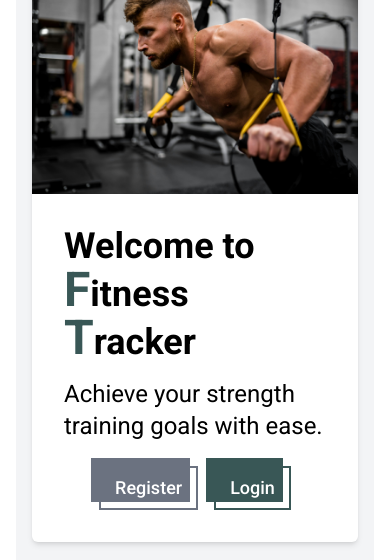
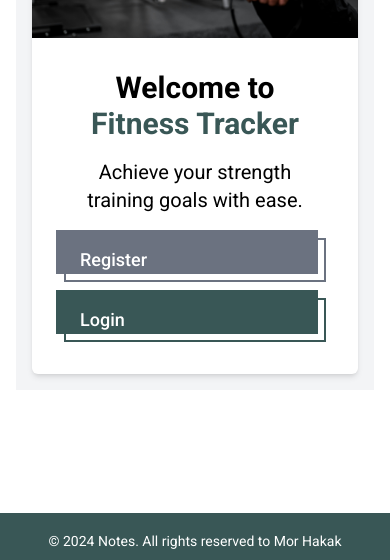
Before and after one commit to morhakak/FitnessTracker.View, a React (Vite) app: page / in a window 390 px wide. Shown: the part 275-835 px from the top of the page. Built offline with nearby package versions, Linux system fonts and the light colour scheme; no server answers; the HTML template or start-up script is replaced by a standard one.

Commit message:
Added a fix for breadcrumbs to display exercise name

```diff
--- a/src/components/UI/Breadcrumbs.jsx
+++ b/src/components/UI/Breadcrumbs.jsx
@@ -1,7 +1,9 @@
 import { Link, useLocation } from "react-router-dom";
+import { useWorkouts } from "../../context/WorkoutContext";
 
 export default function Breadcrumbs() {
   const location = useLocation();
+  const { state } = useWorkouts();
 
   let currentLink = "";
 
@@ -9,12 +11,25 @@ export default function Breadcrumbs() {
     if (string) return string[0].toUpperCase() + string.slice(1).toLowerCase();
   }
 
+  const getWorkoutName = (id) => {
+    const workout = state.workouts.find((w) => w.workoutId === id);
+    return workout ? workout.name : id;
+  };
+
   const crumbs = location.pathname
     .split("/")
     .filter((crumb) => crumb !== "")
     .map((crumb, index, array) => {
       currentLink += `/${crumb}`;
 
+      let crumbLabel = crumb;
+      if (array[0] === "workouts" && index === 1) {
+        crumbLabel = getWorkoutName(crumb);
+      } else if (crumb.includes("user")) {
+        crumbLabel = "User Management";
+      } else {
+        crumbLabel = firstLetterToUpperCase(crumb);
+      }
       if (array.length > 1)
         return (
           <div className="flex items-center" key={crumb}>
@@ -22,9 +37,7 @@ export default function Breadcrumbs() {
               to={currentLink}
               className="dark:text-gray-300 text-[#395756] hover:text-gray-500"
             >
-              {crumb.includes("user")
-                ? "User Managament"
-                : firstLetterToUpperCase(crumb)}
+              {crumbLabel}
             </Link>
             {index < array.length - 1 && (
               <span className="mx-2 text-gray-400">&gt;</span>
--- a/src/components/UI/Layout.jsx
+++ b/src/components/UI/Layout.jsx
@@ -1,14 +1,16 @@
+import { useAuth } from "../../context/AuthContext";
 import Breadcrumbs from "./Breadcrumbs";
 import Footer from "./Footer";
 import Navbar from "./Navbar";
 import PropTypes from "prop-types";
 
 export default function Layout({ children }) {
+  const { user } = useAuth();
   return (
     <div className="flex flex-col min-h-screen">
       <Navbar />
-      <Breadcrumbs />
-      <main className="p-4 flex-grow">{children}</main>
+      {user && <Breadcrumbs />}
+      <main className="px-4 pb-4 flex-grow">{children}</main>
       <Footer />
     </div>
   );
--- a/src/components/UI/Navbar.jsx
+++ b/src/components/UI/Navbar.jsx
@@ -116,7 +116,7 @@ const Navbar = () => {
           <NavLink
             onClick={logout}
             className="block px-2 mb-2 text-sm text-gray-300 hover:text-white sm:px-0 sm:mb-0"
-            to="/"
+            to="/welcome"
           >
             Log out
           </NavLink>
--- a/src/views/RegisterView.jsx
+++ b/src/views/RegisterView.jsx
@@ -122,7 +122,7 @@ const RegisterView = () => {
       <Helmet>
         <title>Register - Fitness Tracker</title>
       </Helmet>
-      <div className="relative">
+      <div className="relative max-h-[90vh]">
         <div className="max-w-md mx-auto shadow-lg mt-10 rounded-md md:max-w-lg lg:max-w-xl p-4 relative bg-[#395756] dark:bg-[#10192E]  dark:shadow-slate-700">
           <form
             className="flex flex-col relative justify-center"
--- a/src/views/WelcomeView.jsx
+++ b/src/views/WelcomeView.jsx
@@ -8,9 +8,9 @@ export default function WelcomeView() {
       <Helmet>
         <title>Welcome - Fitness Tracker</title>
       </Helmet>
-      <div className="flex items-center justify-center min-h-screen bg-gray-100 dark:bg-[#0a0f1d]">
+      <div className="flex items-center justify-center sm:h-[400px] mt-6 bg-gray-100 dark:bg-[#0a0f1d]">
         <div className="bg-white shadow-md rounded-md overflow-hidden flex flex-col md:flex-row md:max-w-4xl w-full m-4">
-          <div className="md:w-1/2 w-full">
+          <div className="md:w-1/2 w-full ">
             <img
               src={image}
               alt="Fitness illustration"
@@ -18,19 +18,19 @@ export default function WelcomeView() {
             />
           </div>
           <div className="md:w-1/2 w-full p-8 flex flex-col items-center justify-center dark:bg-[#191C29]">
-            <h1 className="text-4xl font-bold mb-4 dark:text-white">
+            <h1 className="text-3xl md:text-4xl font-bold mb-4 dark:text-white text-center">
               Welcome to{" "}
-              <span className="first-letter:text-[#395756] first-letter:text-5xl inline-block dark:first-letter:text-[#1e2e55]">
+              <span className="text-[#395756] dark:text-[#1e2e55]">
                 Fitness
               </span>{" "}
-              <span className="first-letter:text-[#395756] first-letter:text-5xl inline-block dark:first-letter:text-[#1e2e55]">
+              <span className="text-[#395756] dark:text-[#1e2e55]">
                 Tracker
               </span>
             </h1>
-            <h2 className="text-2xl mb-6 dark:text-gray-300">
+            <h2 className="text-xl md:text-2xl mb-6 dark:text-gray-300 text-center">
               Achieve your strength training goals with ease.
             </h2>
-            <div className="flex space-x-4">
+            <div className="flex flex-col md:flex-row space-y-4 md:space-y-0 md:space-x-4 w-full md:w-auto">
               <Link
                 to="/register"
                 className="relative inline-block px-4 py-2 font-medium text-lg text-white group"
```
Also changed, not shown: src/components/Exercise.jsx (deleted, +0 -277 lines).
